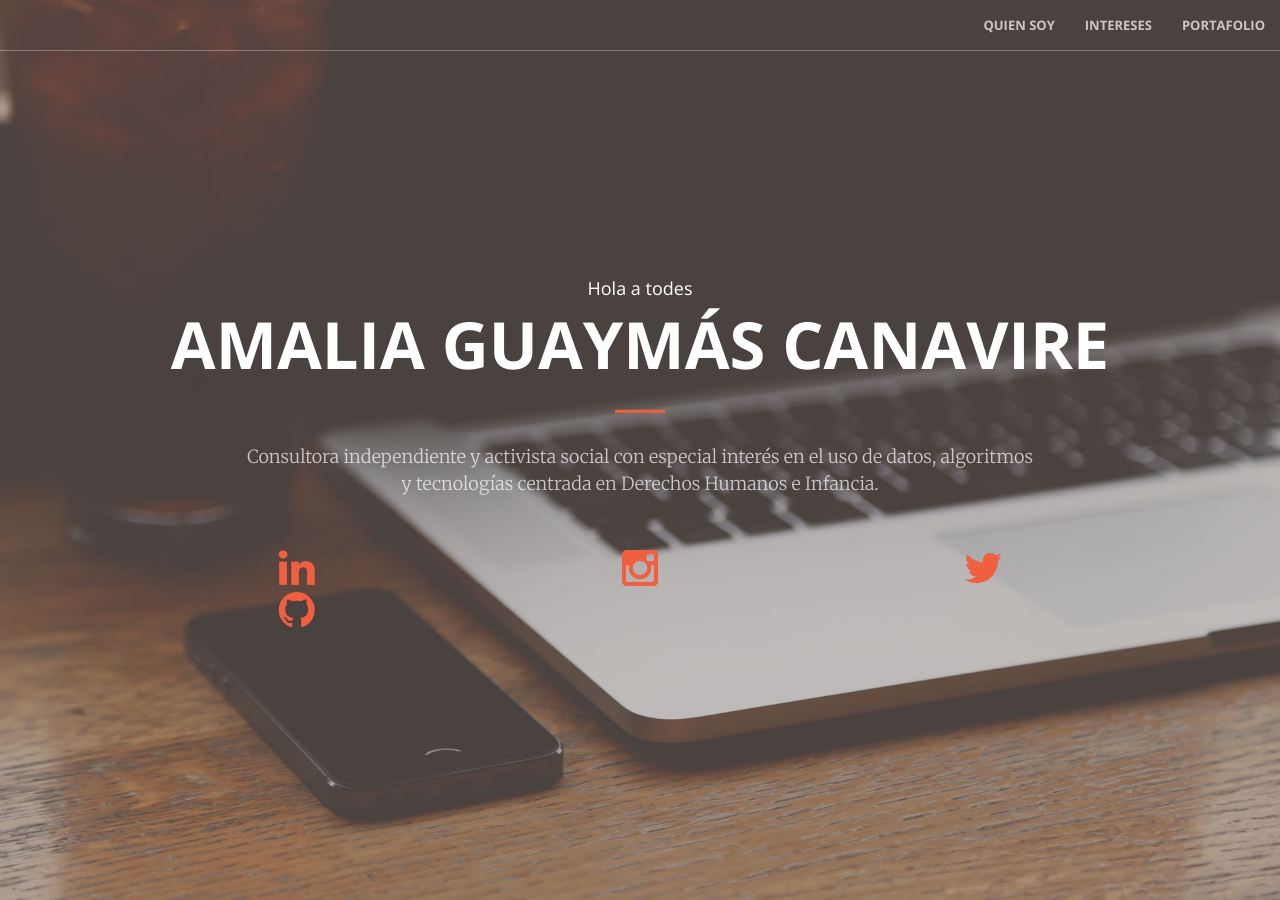
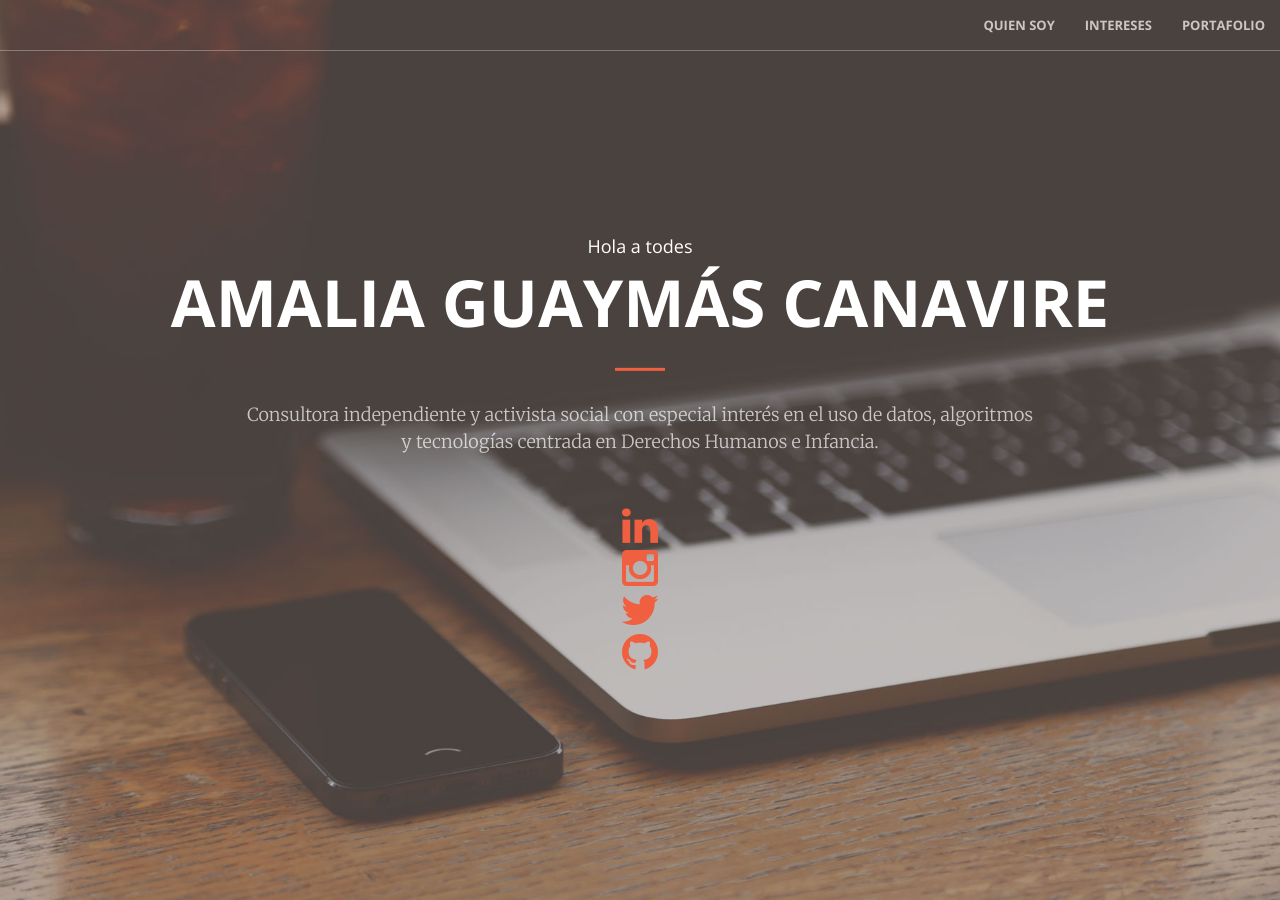
Before and after one commit to AmaliaGuaymasCanavire/amaliaguaymascanavire.github.io, a Jekyll site: the page built from index.html, in a window 1280 px wide and 900 px high. Built offline with Jekyll 4.4.1, drawn with Linux system fonts in a browser that asks for light colours.

Commit message:
template

```diff
--- a/_includes/header.html
+++ b/_includes/header.html
@@ -6,24 +6,24 @@
             <hr>
             <p>Consultora independiente y activista social con especial interés en el uso de datos, algoritmos y tecnologías centrada en Derechos Humanos e Infancia.	</p>
 			<div class="row text-center">
-					<div class="col-md-4 col-xs-4  text-center">
+					<div class="col-sm-6 col-md-4 col-md-offset-4  text-center">
 						<a href="https://www.linkedin.com/in/{{ site.linkedin_username }}">
 							<i class="fa fa-linkedin fa-3x wow bounceIn" data-wow-delay=".1s"></i>
 
 						</a>
 					</div>
 
-					<div class="col-md-4 col-xs-4  text-center">
+					<div class="col-sm-6 col-md-4 col-md-offset-4 text-center">
 						<a href="https://www.instagram.com/{{ site.ig_username }}">
 							<i class="fa fa-instagram fa-3x wow bounceIn" data-wow-delay=".1s"></i>
 						</a>
 					</div>
-					<div class="col-md-4 col-xs-4  text-center">
+					<div class="col-sm-6 col-md-4 col-md-offset-4 text-center">
 						<a href="https://twitter.com/{{ site.twitter_username }}">
 							<i class="fa fa-twitter fa-3x wow bounceIn" data-wow-delay=".1s"></i>
 						</a>
 					</div>
-					<div class="col-md-4 col-xs-4 text-center">
+					<div class="col-sm-6 col-md-4 col-md-offset-4 text-center">
 						<a href="https://github.com/{{ site.github_username }}">
 						<i class="fa fa-github fa-3x wow bounceIn" data-wow-delay=".1s"></i>
 						</a>
```
